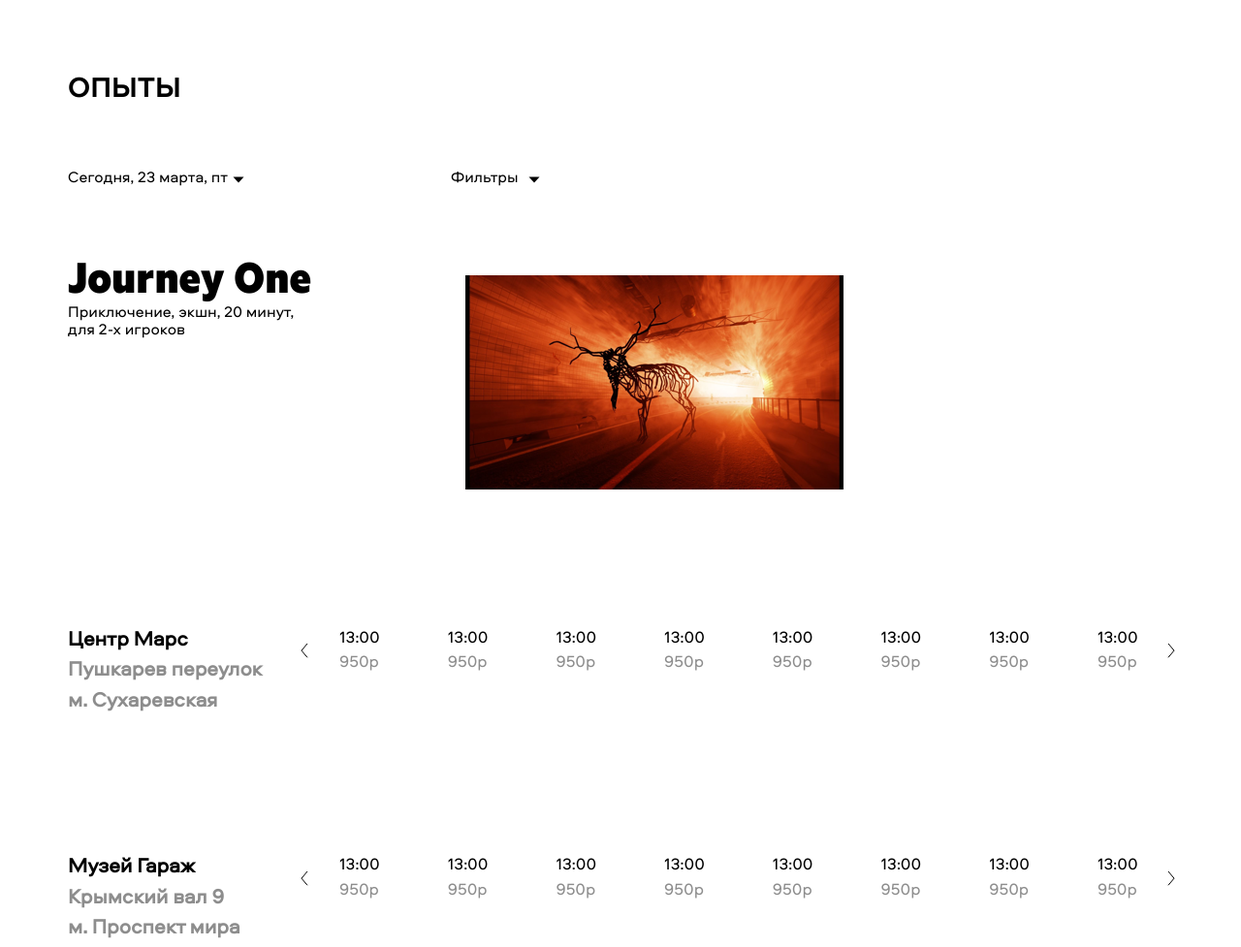
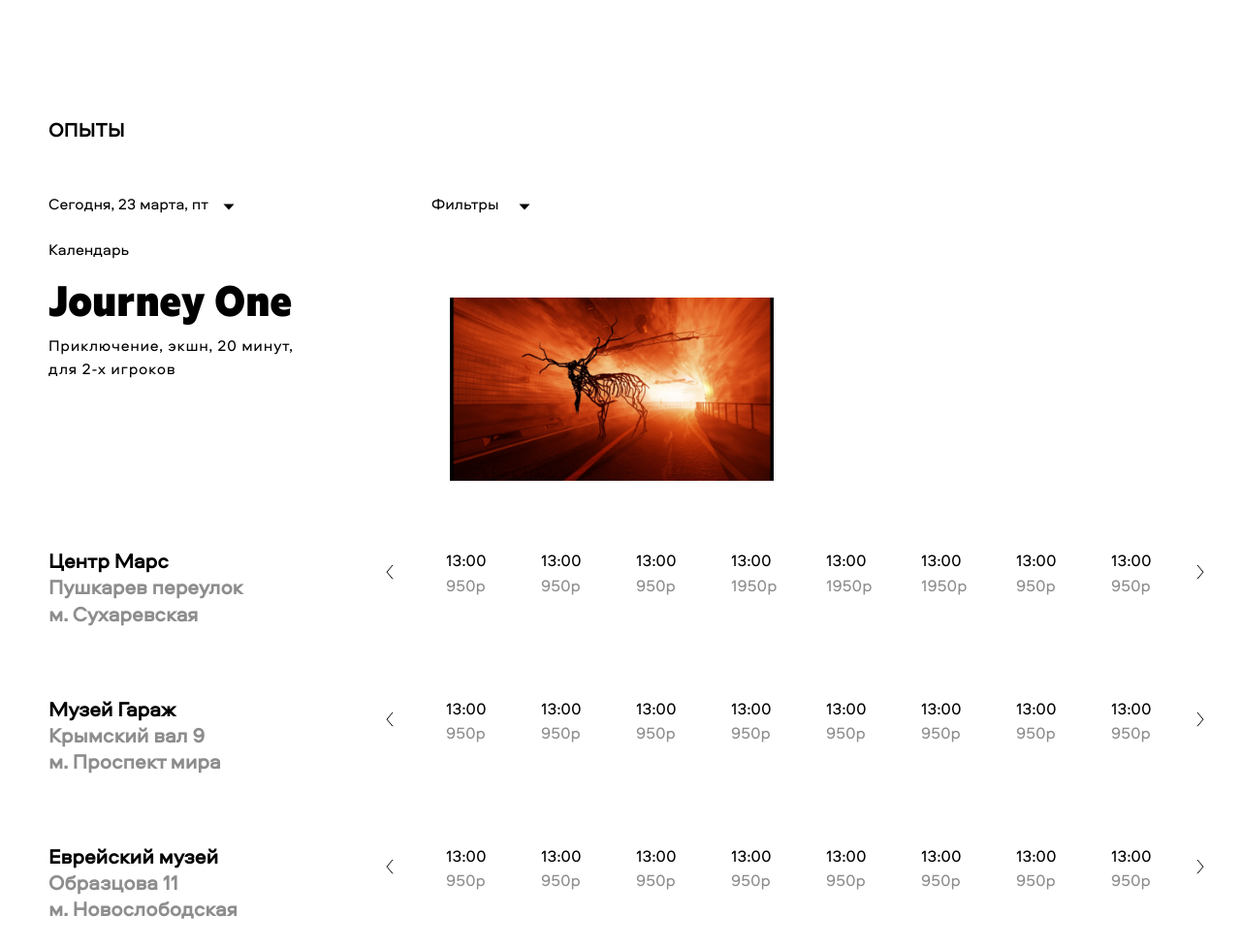
Before and after one commit to Nadjakoroleva/afisha, a plain HTML site: page index.html in a window 1280 px wide. Shown: the top 977 px of the page at 97% size. Drawn offline with nearby package versions, Linux system fonts and the light colour scheme.

Commit message:
first commit

```diff
--- a/css/style.css
+++ b/css/style.css
@@ -4,22 +4,23 @@ body {
   }
 
 .main-wrapper {
-    margin-top: 70px;
-    margin-left: 70px;
+    margin-top: 120px;
+    margin-left: 50px;
     margin-bottom: 75px;
-    margin-right: 70px;
+    padding-right: 70px;
 }
 
 .main-title {
     text-transform: uppercase;
-    font-family: "Aeroport-Bold";
+    font-family: "Aeroport";
     font-weight: bold;
-    font-size: 30px;
-    line-height: 1.5;
+    font-size: 20px;
+    line-height: 1.67;
+    letter-spacing: 0.4px;
 }
 
 .menu {
-    padding-top: 60px;
+    padding-top: 50px;
     display: flex;
     flex-direction: row
 }
@@ -28,10 +29,16 @@ body {
     position: relative;
 }
 
+.menu-calendar {
+    position: absolute;
+    top: 250px;
+    left: 50px;
+}
+
 .menu-date::after {
     position: absolute;
     content: url('../img/narrow-down.svg');
-    left: 170px;
+    left: 180px;
     top: 1px;
 }
 
@@ -43,12 +50,12 @@ body {
 .menu-filters::after {
     position: absolute;
     content: url('../img/narrow-down.svg');
-    left: 80px;
+    left: 90px;
     top: 1px;
 }
 
 .section-desc {
-    padding-top: 70px;
+    padding-top: 65px;
 }
 
 .section-title {
@@ -60,28 +67,32 @@ body {
 .section-text {
     width: 250px;
     text-align: left;
+    line-height: 1.47;
+    letter-spacing: 0.7px;
+    width: 284px;
 }
 
 .section-cover {
     display: flex;
     flex-direction: row;
+    padding-top: 10px;
 }
 
 .section-pic {
-    padding-left: 160px;
-    margin-top: -30px;
+    padding-left: 130px;
+    margin-top: -40px;
 }
 
 .section-pic2 {
-    margin-top: -80px;
+    margin-top: -100px;
 }
 
 .section-pic3 {
-    margin-top: -135px;
+    margin-top: -155px;
 }
 
 .section-wrapper {
-    padding-top: 70px;
+    padding-top: 1px;
     display: flex;
     justify-content: flex-start;
     align-items: center;
@@ -93,7 +104,7 @@ body {
     font-family: "Aeroport-Bold";
     font-weight: bold;
     font-size: 21px;
-    line-height: 1.5;
+    line-height: 1.29;
     width: 210px;
 }
 
@@ -105,15 +116,16 @@ body {
     padding-top: 70px;
 }
 
-.section-narrow__left{
+.section-narrow__left {
     position: relative;
+    margin-left: 130px;
 }
 
 .section-narrow__left::before {
     position: absolute;
     content: url('../img/narrow-left.svg');
-    left: 30px;
-    top: 7px;
+    left: 8px;
+    top: 10px;
 }
 
 .section-narrow__right {
@@ -123,8 +135,8 @@ body {
 .section-narrow__right::after {
     position: absolute;
     content: url('../img/narrow-left.svg');
-    left: 30px;
-    top: 7px;
+    left: 60px;
+    top: 10px;
     transform: scaleX(-1);
 }
 
@@ -151,7 +163,7 @@ body {
 
 .bottom-info {
     padding-top: 70px;
-    width: 1150px;
+    width: 1195px;
     border-bottom: 1px solid #8D8D8D;
 }
 
@@ -167,7 +179,8 @@ body {
     display: flex;
     flex-direction: column;
     margin-left: 70px;
-    padding-top: 28px;
+    padding-top: 40px;
+    width: 28px;
 }
 
 .bottom-info__narrow {
@@ -177,7 +190,14 @@ body {
 .bottom-info__narrow::after {
     position: absolute;
     content: url('../img/narrow-left.svg');
-    right: 10px;
-    bottom: 11px;
+    right: -1px;
+    bottom: 20px;
     transform: rotate(-90deg);
 }
+
+@media (min-width: 768px) {
+    .section-pic {
+        width: 334px;
+        height: 189px;
+    }
+}
--- a/index.html
+++ b/index.html
@@ -9,6 +9,8 @@
     <link rel="stylesheet" type="text/css" href="css/style.css" />
     <link rel="stylesheet" type="text/css" href="css/normalize.css" />
     <link rel="stylesheet" type="text/css" href="fonts/fonts.css" />
+    <link rel="stylesheet" type="text/css" href="slick/slick.css"/>
+    <link rel="stylesheet" type="text/css" href="slick/slick-theme.css"/>
   </head>
 
   <body>
@@ -19,6 +21,7 @@
       <div class="main-title">Опыты</div>
       <div class="menu">
         <div class="menu-date">Сегодня, 23 марта, пт</div>
+        <div class="menu-calendar">Календарь</div>
         <div class="menu-filters">Фильтры</div>
       </div>
 
@@ -34,6 +37,7 @@
             <div class="section-place__name">Центр Марс</div>
             <div class="section-place__address">Пушкарев переулок м. Сухаревская</div>
           </div>
+
           <div class="section-narrow__left"></div>
           <div class="schedule-column">
             <div class="schedule-time">13:00</div>
@@ -49,15 +53,15 @@
           </div>
           <div class="schedule-column">
             <div class="schedule-time">13:00</div>
-            <div class="schedule-price">950р</div>
+            <div class="schedule-price">1950р</div>
           </div>
           <div class="schedule-column">
             <div class="schedule-time">13:00</div>
-            <div class="schedule-price">950р</div>
+            <div class="schedule-price">1950р</div>
           </div>
           <div class="schedule-column">
             <div class="schedule-time">13:00</div>
-            <div class="schedule-price">950р</div>
+            <div class="schedule-price">1950р</div>
           </div>
           <div class="schedule-column">
             <div class="schedule-time">13:00</div>
@@ -69,6 +73,7 @@
           </div>
           <div class="section-narrow__right"></div>
         </div>
+
 
         <div class="section-wrapper">
           <div class="section-place">
@@ -427,7 +432,7 @@
       </div>
 
 
-
+      <script src="js/script.js"></script>
   </body>
 
 </html>
--- /dev/null
+++ b/js/script.js
@@ -0,0 +1,8 @@
+window.onload = function() {
+    let narrowDate = document.querySelector('.menu-date');
+
+    narrowDate.addEventListener('click', function(evt) {
+        event.preventDefault();
+        console.log(1)
+    })
+}
```
Also changed, not shown: 1366x900 AFISHA.jpg (added).
